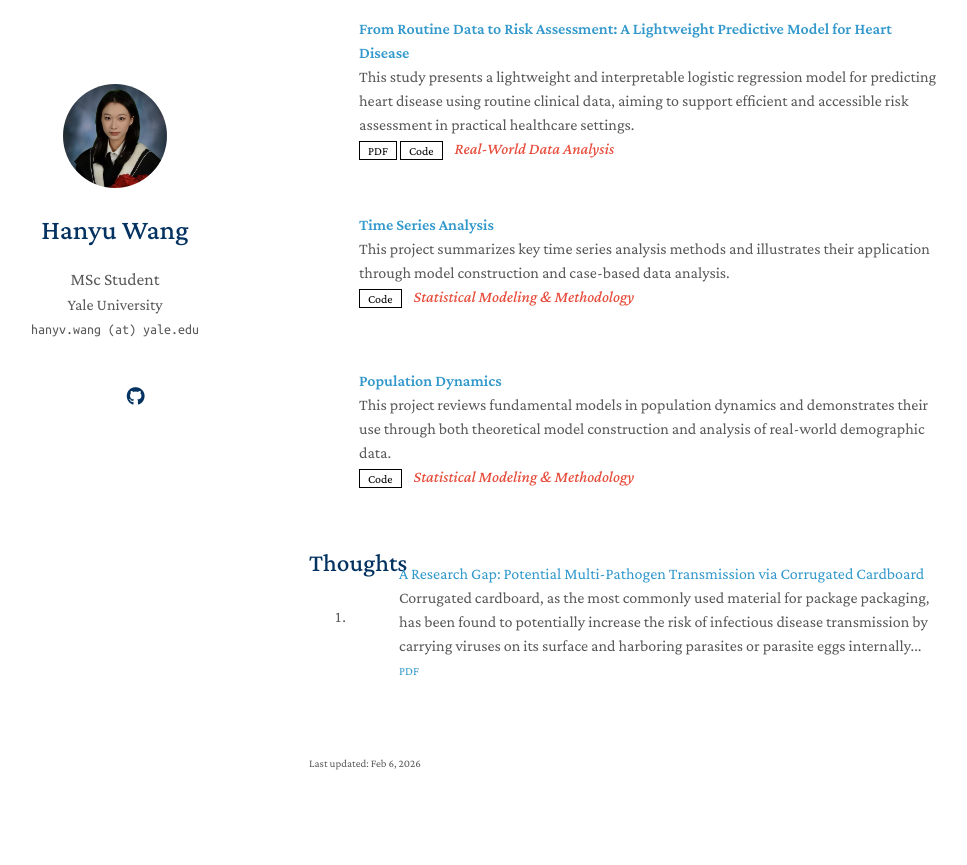
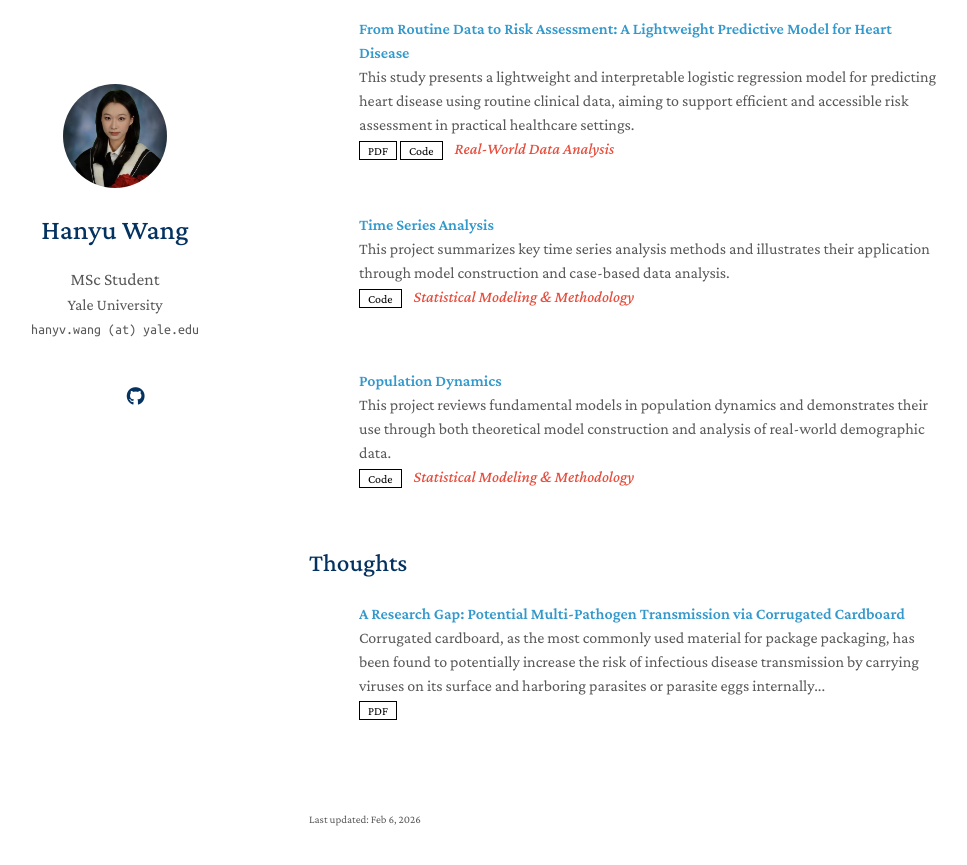
Before and after one commit to hanyvwang/hanyvwang.github.io, a Jekyll site: the page built from index.md, in a window 1280 px wide and 900 px high, scrolled down 1312 px. Shown: the top 865 px of the window, without its empty margins (161-1128 px from the left). Built offline with Jekyll 4.4.1, drawn with Linux system fonts in a browser that asks for light colours; a style sheet for code colours, icons or effects is not loaded; our own code applies the rules of GitHub Pages for plain Markdown files; before the commit the page ends 2156 px from its top, so only the background shows below that.

Commit message:
Update thoughts.md

```diff
--- a/_includes/thoughts.md
+++ b/_includes/thoughts.md
@@ -1,6 +1,6 @@
 <h2 id="thoughts" style="margin: 2px 0px -15px;">Thoughts</h2>
 
-<div class="thoughts">
+<div class="publications">
 <ol class="bibliography">
 
 {% for link in site.data.thoughts.main %}
```
